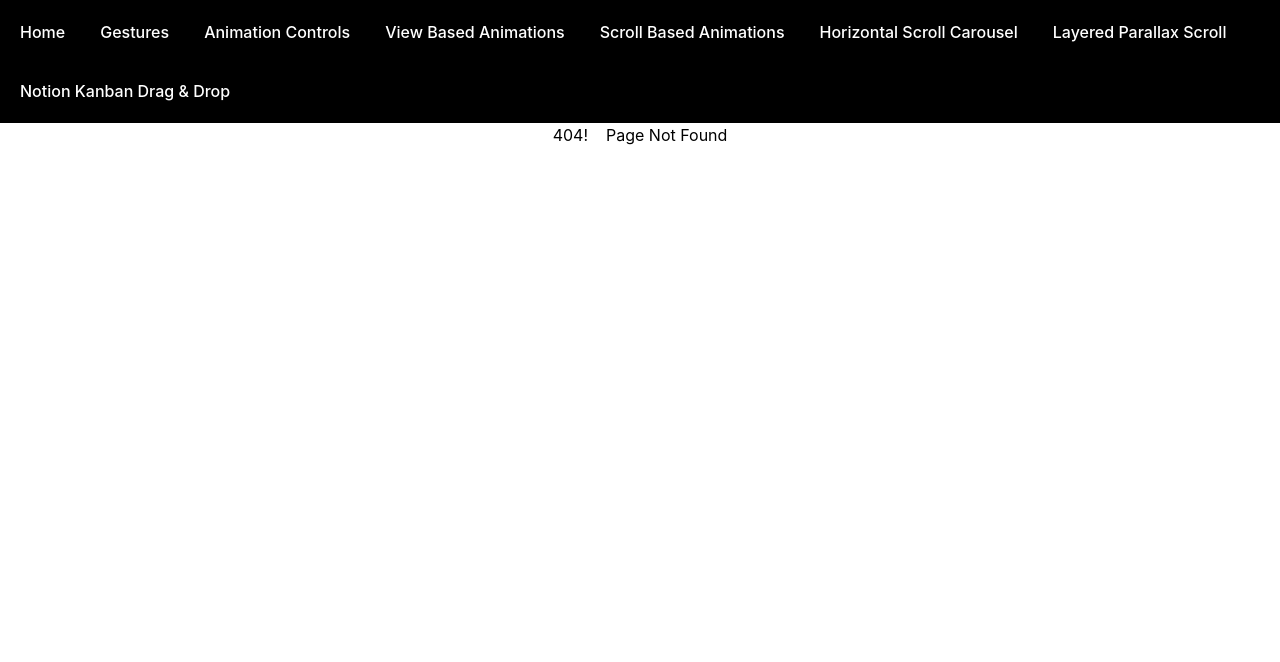
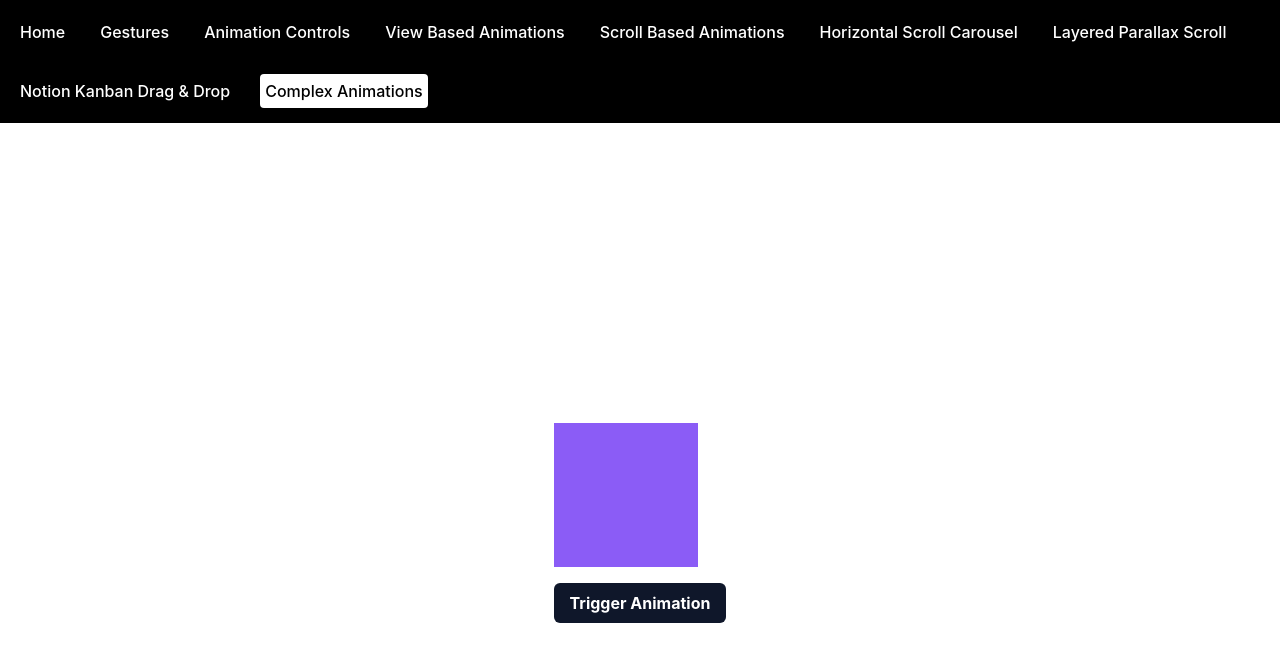
Before and after one commit to Shahrukh-elRed/framer-motion-demo, a React (Create React App) app: page /complex-animations-with-framer-motion in a window 1280 px wide. Before the commit this address had no page. Shown: the top 662 px of the page. Built offline with nearby package versions, Linux system fonts and the light colour scheme.

Commit message:
completed complex animation using useAnimate hook

```diff
--- a/src/Routing.jsx
+++ b/src/Routing.jsx
@@ -9,6 +9,7 @@ import Layout from './components/Layout';
 import HorizontalScrollCarouselPage from './components/HorizontalScrollCarouselPage/HorizontalScrollCarouselPage';
 import LayeredParallaxScroll from "./components/LayeredParallaxScroll/LayeredParallaxScroll";
 import NotionKanbanDragDrop from './components/NotionKanbanDragDrop/NotionKanbanDragDrop';
+import ComplexAnimations from './components/ComplexAnimations/ComplexAnimations';
 
 const Routing = () => {
     return (
@@ -23,6 +24,7 @@ const Routing = () => {
                 <Route path="horizontal-scroll-carousel" element={<HorizontalScrollCarouselPage />} />
                 <Route path="layered-parallax-scroll" element={<LayeredParallaxScroll />} />
                 <Route path="advanced-sortable-drag-and-drop" element={<NotionKanbanDragDrop />} />
+                <Route path="complex-animations-with-framer-motion" element={<ComplexAnimations />} />
                 <Route path="*" element={<Error404Page />} />
             </Route>
             </Routes>
--- /dev/null
+++ b/src/components/ComplexAnimations/Basic.jsx
@@ -0,0 +1,43 @@
+import { useAnimate } from "framer-motion"
+
+const Basic = () => {
+    const [scope, animate] = useAnimate();
+
+    const handleAnimate = async() => {
+        await animate("#target", { x: 200 });
+        await animate("#target", { y: 200, rotate: "360deg" }, { duration: 0.5 });
+        await animate("#target", { borderRadius: "100%" });
+        await animate("#target", {
+            x: -200 ,
+            borderRadius: "25px",
+            rotate: "180deg",
+            background: "#f59e0b"
+        });
+        await animate("button", { rotate: "360deg" });
+        await animate(
+            "#target",
+            {
+                y: 0 ,
+                borderRadius: "0px",
+                rotate: "0deg",
+            },
+            { duration: 0.5 }
+        );
+        await animate("#target", { x: 0, background: "#4f46e5" });
+        await animate("button", { rotate: "0deg" });
+    };
+
+    return (
+        <div ref={scope}>
+            <div id="target" className="h-36 w-36 bg-violet-500" />
+            <button
+                onClick={() => handleAnimate()}
+                className="mt-4 rounded-md bg-slate-900 px-4 py-2 font-bold text-white"
+            >
+                Trigger Animation
+            </button>
+        </div>
+    )
+}
+
+export default Basic;
--- /dev/null
+++ b/src/components/ComplexAnimations/ComplexAnimations.jsx
@@ -0,0 +1,11 @@
+import Basic from "./Basic"
+
+const ComplexAnimations = () => {
+    return (
+        <div className="grid h-screen place-content-center">
+            <Basic />
+        </div>
+    )
+}
+
+export default ComplexAnimations
--- a/src/components/Layout.jsx
+++ b/src/components/Layout.jsx
@@ -31,6 +31,9 @@ const Layout = () => {
           <Link to="/advanced-sortable-drag-and-drop" className={location.pathname === "/advanced-sortable-drag-and-drop" ? "active_nav_bar_item" : "nav_bar_item"}>
             <div>Notion Kanban Drag & Drop</div>
           </Link>
+          <Link to="/complex-animations-with-framer-motion" className={location.pathname === "/complex-animations-with-framer-motion" ? "active_nav_bar_item" : "nav_bar_item"}>
+            <div>Complex Animations</div>
+          </Link>
         </div>
       </nav>
 
```
